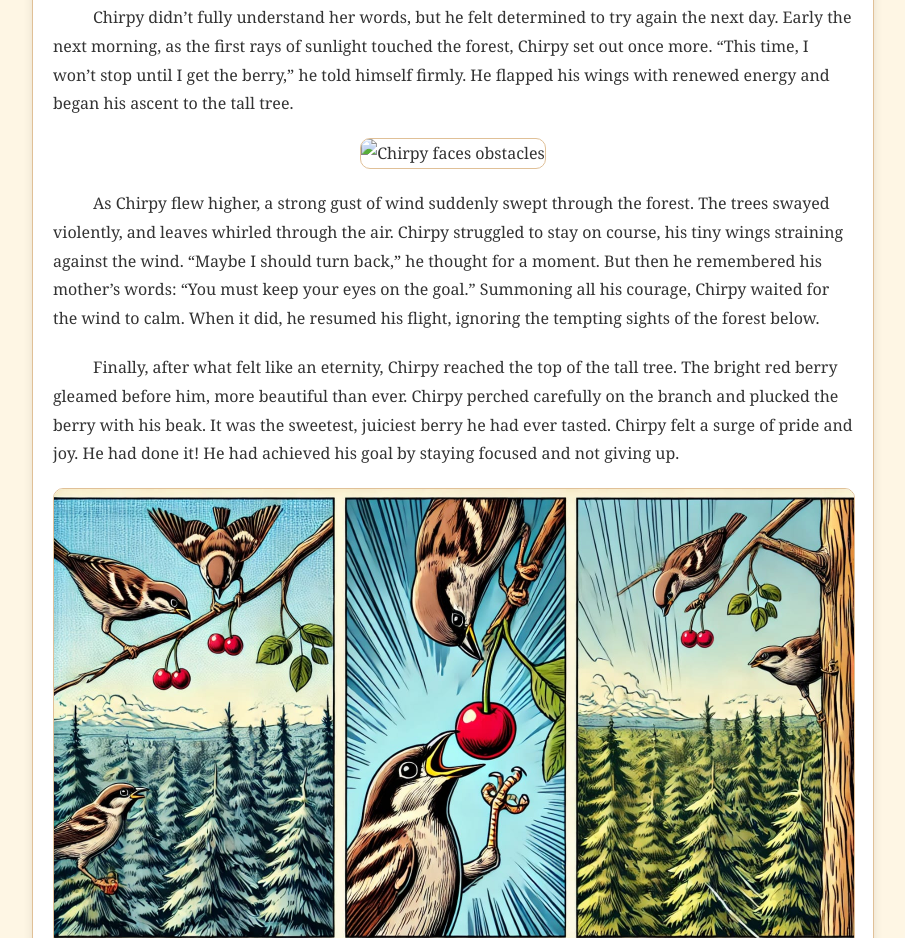
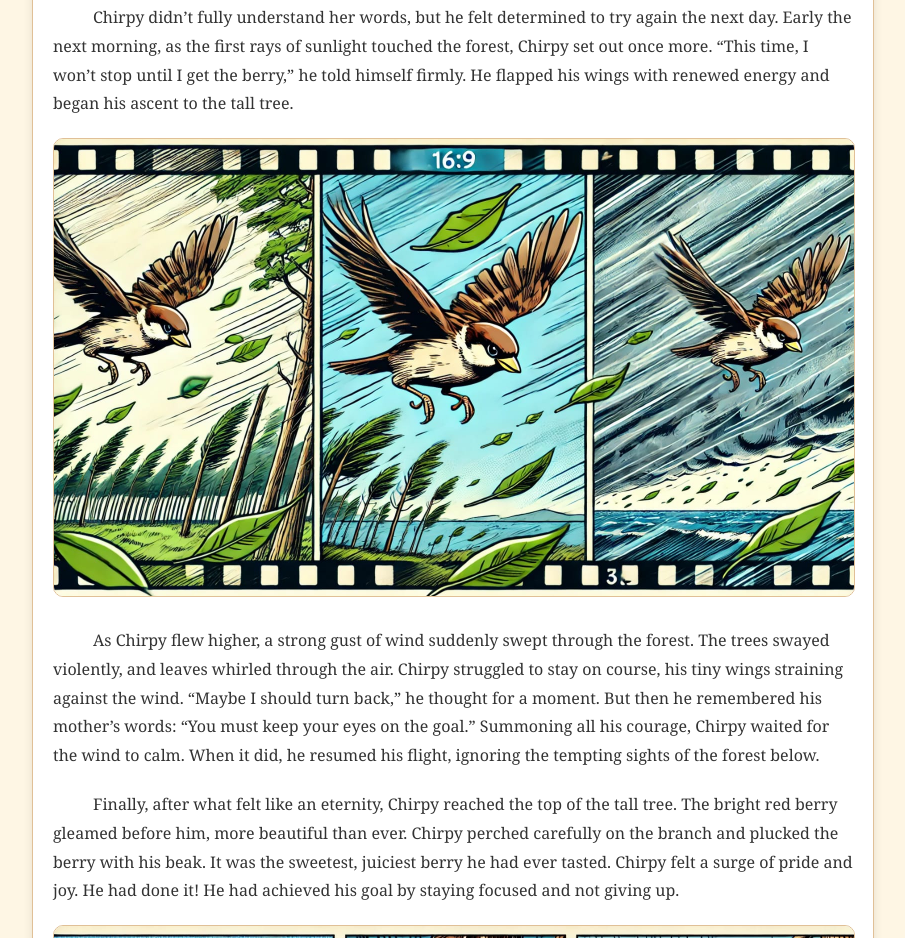
Before and after one commit to ExpressTree/twolineswisdom, a plain HTML site: page TheFocus.html in a window 1280 px wide. Shown: the part 1289-2227 px from the top of the page, without its empty margins (187-1092 px from the left). Drawn offline with Linux system fonts and the light colour scheme.

Commit message:
Update TheFocus.html

```diff
--- a/TheFocus.html
+++ b/TheFocus.html
@@ -67,7 +67,7 @@
     <p>Chirpy didn’t fully understand her words, but he felt determined to try again the next day. Early the next morning, as the first rays of sunlight touched the forest, Chirpy set out once more. “This time, I won’t stop until I get the berry,” he told himself firmly. He flapped his wings with renewed energy and began his ascent to the tall tree.</p>
 
     <div class="image">
-      <img src="A_sparrow_mid_flight_struggling_against_a_strong_.jpeg" alt="Chirpy faces obstacles">
+      <img src="A_sparrow_mid_flight_struggling_against_a_strong.jpeg" alt="Chirpy faces obstacles">
     </div>
 
     <p>As Chirpy flew higher, a strong gust of wind suddenly swept through the forest. The trees swayed violently, and leaves whirled through the air. Chirpy struggled to stay on course, his tiny wings straining against the wind. “Maybe I should turn back,” he thought for a moment. But then he remembered his mother’s words: “You must keep your eyes on the goal.” Summoning all his courage, Chirpy waited for the wind to calm. When it did, he resumed his flight, ignoring the tempting sights of the forest below.</p>
```
